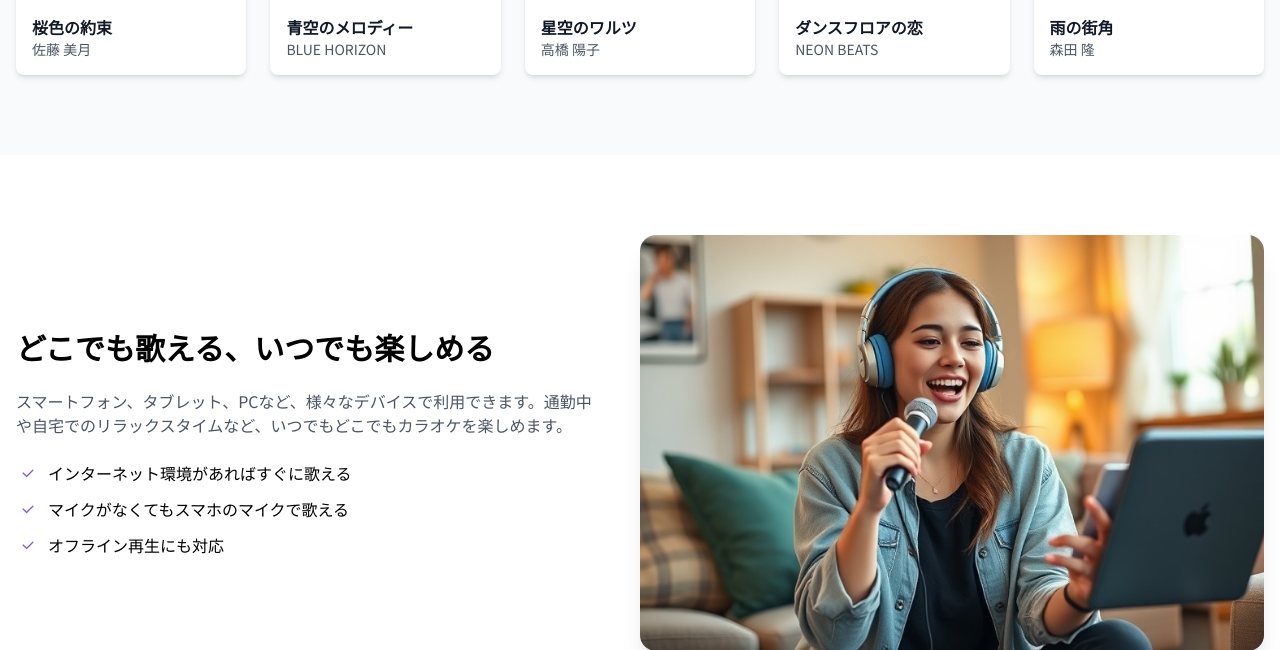
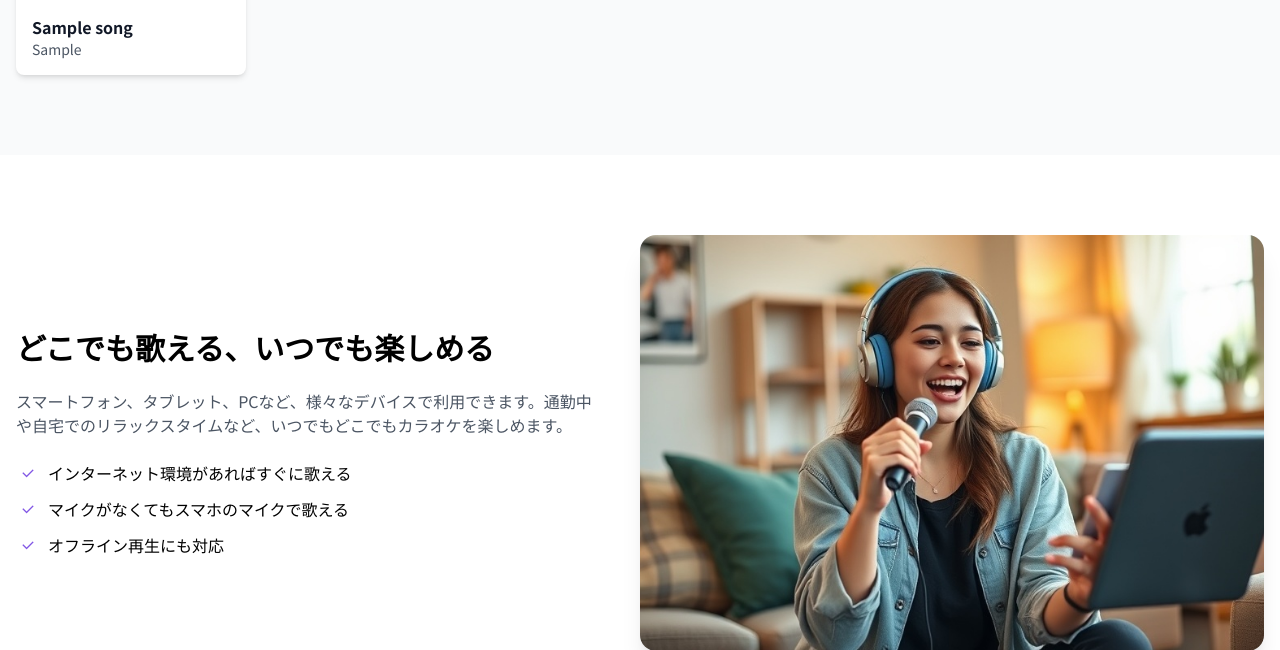
Before and after one commit to eyepyon/utaone, a Laravel app: page / in a window 1280 px wide. Shown: the part 1779-2429 px from the top of the page. Run offline with Laravel 10, Linux system fonts and the light colour scheme; tables that the repository leaves empty hold one stand-in row (values such as "Sample post"); grey boxes marked "Sample" are stand-in pictures; some libraries are stand-ins or nearby versions.

Commit message:
karaoke debug

```diff
--- /dev/null
+++ b/laravel/app/Http/Controllers/TopController.php
@@ -0,0 +1,27 @@
+<?php
+namespace App\Http\Controllers;
+
+use App\Models\Song;
+use Illuminate\Http\Request;
+
+class TopController extends Controller
+{
+    /**
+     * Create a new controller instance.
+     *
+     * @return void
+     */
+    public function __construct()
+    {
+ //       $this->middleware('auth');
+    }
+
+    /**
+     * @return mixed
+     */
+    public function index()
+    {
+        $songs = Song::inRandomOrder()->take(5)->get();
+        return view('welcome', compact('songs'));
+    }
+}
--- a/laravel/resources/views/layouts/app.blade.php
+++ b/laravel/resources/views/layouts/app.blade.php
@@ -7,7 +7,7 @@
     <!-- CSRF Token -->
     <meta name="csrf-token" content="{{ csrf_token() }}">
 
-    <title>{{ config('app.name', 'Laravel') }}</title>
+    <title>{{ config('app.name', 'uta.one') }}</title>
 
     <!-- Fonts -->
     <link rel="dns-prefetch" href="//fonts.bunny.net">
@@ -21,7 +21,7 @@
         <nav class="navbar navbar-expand-md navbar-light bg-white shadow-sm">
             <div class="container">
                 <a class="navbar-brand" href="{{ url('/') }}">
-                    {{ config('app.name', 'Laravel') }}
+                    {{ config('app.name', 'uta.one') }}
                 </a>
                 <button class="navbar-toggler" type="button" data-bs-toggle="collapse" data-bs-target="#navbarSupportedContent" aria-controls="navbarSupportedContent" aria-expanded="false" aria-label="{{ __('Toggle navigation') }}">
                     <span class="navbar-toggler-icon"></span>
--- a/laravel/resources/views/songs/index.blade.php
+++ b/laravel/resources/views/songs/index.blade.php
@@ -30,7 +30,7 @@
                                     <div>
                                         難易度:
                                         @for ($i = 0; $i < $song->difficulty; $i++)
-                                            <i class="bi bi-star-fill text-warning"></i>
+                                            ★
                                         @endfor
                                     </div>
                                     <a href="{{ route('songs.play', $song) }}" class="btn btn-primary">歌う</a>
--- a/laravel/resources/views/welcome.blade.php
+++ b/laravel/resources/views/welcome.blade.php
@@ -45,7 +45,7 @@
         <a href="#" class="text-3xl font-['Pacifico'] text-primary">uta.one</a>
 
         <nav class="hidden md:flex items-center space-x-6">
-            <a href="/list" class="text-gray-700 hover:text-primary transition-colors">楽曲一覧</a>
+            <a href="/songs" class="text-gray-700 hover:text-primary transition-colors">楽曲一覧</a>
             <a href="#" class="text-gray-700 hover:text-primary transition-colors">ランキング</a>
             <a href="#" class="text-gray-700 hover:text-primary transition-colors">マイページ</a>
             <a href="#" class="text-gray-700 hover:text-primary transition-colors">ヘルプ</a>
@@ -122,62 +122,26 @@
     <div class="container mx-auto px-4">
         <div class="flex justify-between items-center mb-10">
             <h2 class="text-3xl font-bold">人気楽曲</h2>
-            <a href="/list" class="text-primary flex items-center hover:text-primary/80 transition-colors">
+            <a href="/songs" class="text-primary flex items-center hover:text-primary/80 transition-colors">
                 もっと見る
                 <i class="ri-arrow-right-line ml-1"></i>
             </a>
         </div>
 
         <div class="grid grid-cols-2 md:grid-cols-4 lg:grid-cols-5 gap-6">
+            @foreach ($songs as $song)
+                <a href="{{ route('songs.play', $song) }}" class="btn btn-primary">
             <div class="song-card bg-white rounded overflow-hidden shadow-md transition-all duration-300">
                 <div class="relative pb-[100%]">
-                    <img src="https://readdy.ai/api/search-image?query=Album%20cover%20art%20for%20a%20Japanese%20pop%20song%2C%20minimalist%20design%2C%20professional%20quality%2C%20clean%20background%2C%20music%20industry%20standard&width=300&height=300&seq=3&orientation=squarish" alt="楽曲カバー" class="absolute inset-0 w-full h-full object-cover">
+                    <img src="{{ $song->thumbnail ? asset('storage/' . $song->thumbnail) : asset('images/default-thumbnail.jpg') }}" class="absolute inset-0 w-full h-full object-cover" alt="{{ $song->title }}">
                 </div>
                 <div class="p-4">
-                    <h3 class="font-bold text-gray-900 truncate">桜色の約束</h3>
-                    <p class="text-gray-600 text-sm truncate">佐藤 美月</p>
+                    <h3 class="font-bold text-gray-900 truncate">{{ $song->title }}</h3>
+                    <p class="text-gray-600 text-sm truncate">{{ $song->artist }}</p>
                 </div>
             </div>
-
-            <div class="song-card bg-white rounded overflow-hidden shadow-md transition-all duration-300">
-                <div class="relative pb-[100%]">
-                    <img src="https://readdy.ai/api/search-image?query=Album%20cover%20art%20for%20a%20Japanese%20rock%20song%2C%20dynamic%20design%2C%20professional%20quality%2C%20clean%20background%2C%20music%20industry%20standard&width=300&height=300&seq=4&orientation=squarish" alt="楽曲カバー" class="absolute inset-0 w-full h-full object-cover">
-                </div>
-                <div class="p-4">
-                    <h3 class="font-bold text-gray-900 truncate">青空のメロディー</h3>
-                    <p class="text-gray-600 text-sm truncate">BLUE HORIZON</p>
-                </div>
-            </div>
-
-            <div class="song-card bg-white rounded overflow-hidden shadow-md transition-all duration-300">
-                <div class="relative pb-[100%]">
-                    <img src="https://readdy.ai/api/search-image?query=Album%20cover%20art%20for%20a%20Japanese%20ballad%20song%2C%20emotional%20design%2C%20professional%20quality%2C%20clean%20background%2C%20music%20industry%20standard&width=300&height=300&seq=5&orientation=squarish" alt="楽曲カバー" class="absolute inset-0 w-full h-full object-cover">
-                </div>
-                <div class="p-4">
-                    <h3 class="font-bold text-gray-900 truncate">星空のワルツ</h3>
-                    <p class="text-gray-600 text-sm truncate">高橋 陽子</p>
-                </div>
-            </div>
-
-            <div class="song-card bg-white rounded overflow-hidden shadow-md transition-all duration-300">
-                <div class="relative pb-[100%]">
-                    <img src="https://readdy.ai/api/search-image?query=Album%20cover%20art%20for%20a%20Japanese%20dance%20song%2C%20energetic%20design%2C%20professional%20quality%2C%20clean%20background%2C%20music%20industry%20standard&width=300&height=300&seq=6&orientation=squarish" alt="楽曲カバー" class="absolute inset-0 w-full h-full object-cover">
-                </div>
-                <div class="p-4">
-                    <h3 class="font-bold text-gray-900 truncate">ダンスフロアの恋</h3>
-                    <p class="text-gray-600 text-sm truncate">NEON BEATS</p>
-                </div>
-            </div>
-
-            <div class="song-card bg-white rounded overflow-hidden shadow-md transition-all duration-300">
-                <div class="relative pb-[100%]">
-                    <img src="https://readdy.ai/api/search-image?query=Album%20cover%20art%20for%20a%20Japanese%20indie%20song%2C%20artistic%20design%2C%20professional%20quality%2C%20clean%20background%2C%20music%20industry%20standard&width=300&height=300&seq=7&orientation=squarish" alt="楽曲カバー" class="absolute inset-0 w-full h-full object-cover">
-                </div>
-                <div class="p-4">
-                    <h3 class="font-bold text-gray-900 truncate">雨の街角</h3>
-                    <p class="text-gray-600 text-sm truncate">森田 隆</p>
-                </div>
-            </div>
+                </a>
+            @endforeach
         </div>
     </div>
 </section>
--- a/laravel/routes/web.php
+++ b/laravel/routes/web.php
@@ -17,9 +17,10 @@ use Illuminate\Support\Facades\Route;
 |
 */
 
-Route::get('/', function () {
-    return view('welcome');
-});
+//Route::get('/', function () {
+Route::get('/', [App\Http\Controllers\TopController::class, 'index'])->name('welcome');
+//  return view('welcome');
+//});
 Route::get('/list', [App\Http\Controllers\ListController::class, 'index'])->name('list');
 
 Route::post('/songs/save-recording', [PlayController::class, 'saveRecording'])->name('songs.saveRecording');
```
